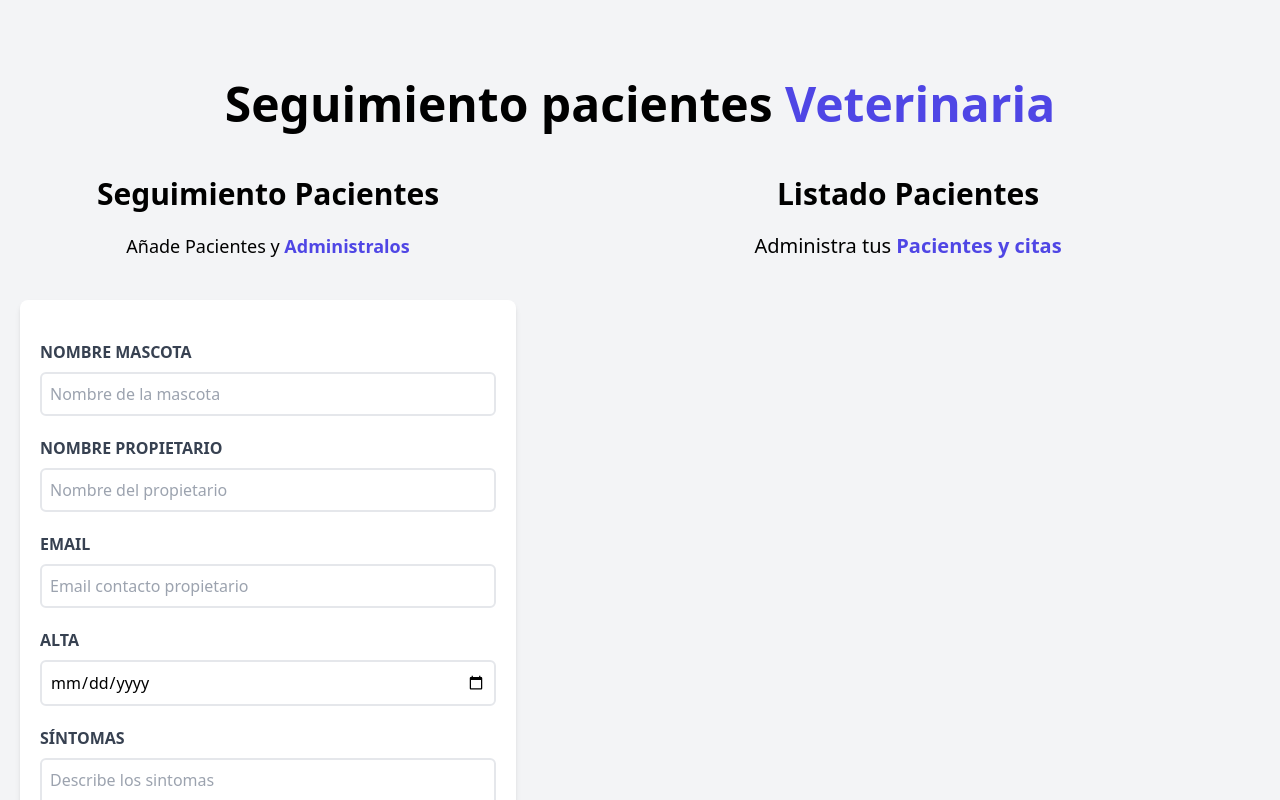
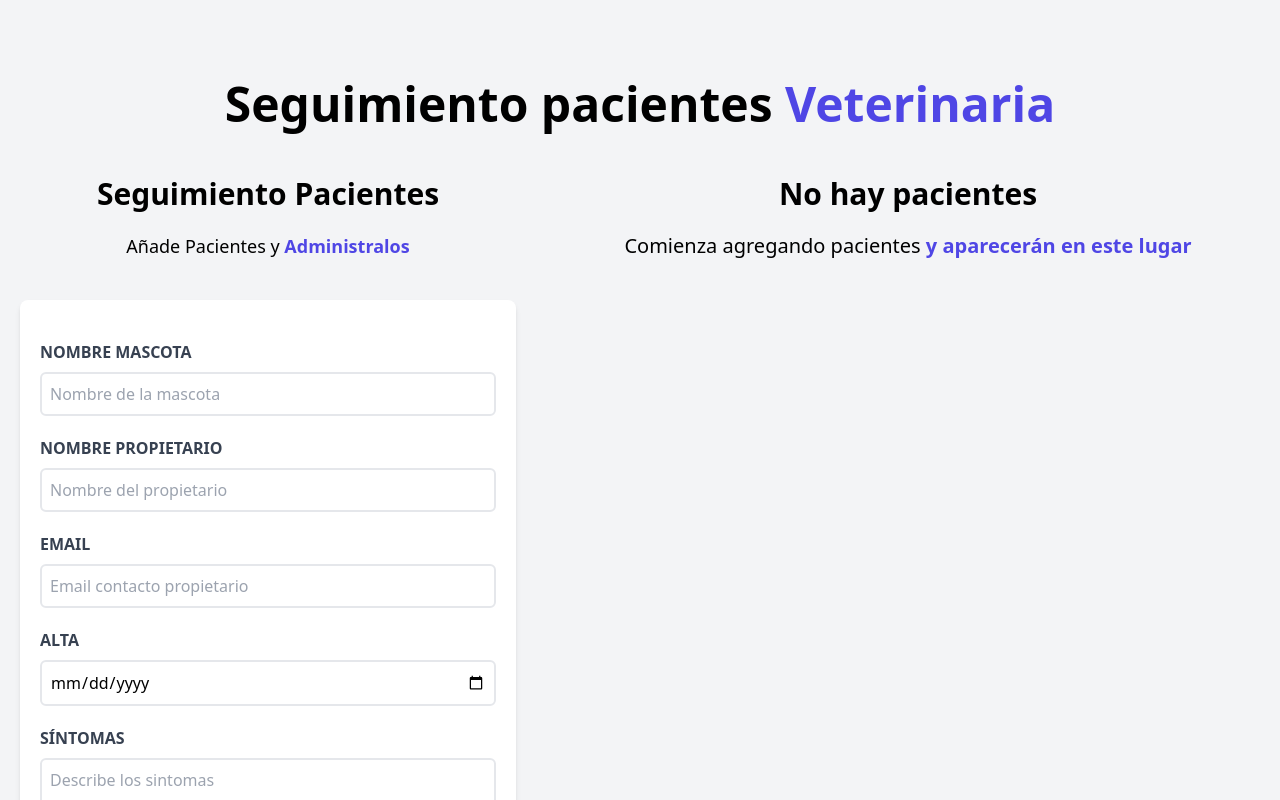
Before and after one commit to HugoBzn/vet-clinic, a React (Vite) app: page / in a window 1280 px wide. Shown: the top 800 px of the page. Built offline with nearby package versions, Linux system fonts and the light colour scheme.

Commit message:
Nueva interfaz reactiva con el listado

```diff
--- a/src/components/ListadoPacientes.jsx
+++ b/src/components/ListadoPacientes.jsx
@@ -3,6 +3,8 @@
 const ListadoPacientes = ({ pacientes }) => {
   return (
     <div className="md:w-1/2 lg:w-3/5 h-screen md:overflow-y-scroll">
+      {pacientes && pacientes.length ? (
+        <>
           <h2 className="font-black text-3xl text-center">Listado Pacientes</h2>
           <p className="text-xl mt-5 mb-10 text-center">
             Administra tus {""}
@@ -10,13 +12,19 @@
           </p>
 
           {/* Iteramos */}
-      {pacientes.map(paciente =>
-         <Paciente
-          key={paciente.id}
-          paciente={paciente}
-         />
+          {pacientes.map((paciente) => (
+            <Paciente key={paciente.id} paciente={paciente} />
+          ))}
+        </>
+      ) : (
+        <>
+          <h2 className="font-black text-3xl text-center">No hay pacientes</h2>
+          <p className="text-xl mt-5 mb-10 text-center">
+            Comienza agregando pacientes {""}
+            <span className="text-indigo-600 font-bold">y aparecerán en este lugar</span>
+          </p>
+        </>
       )}
-
     </div>
   );
 };
```
Lines whose indentation alone changed are shown as unchanged.
